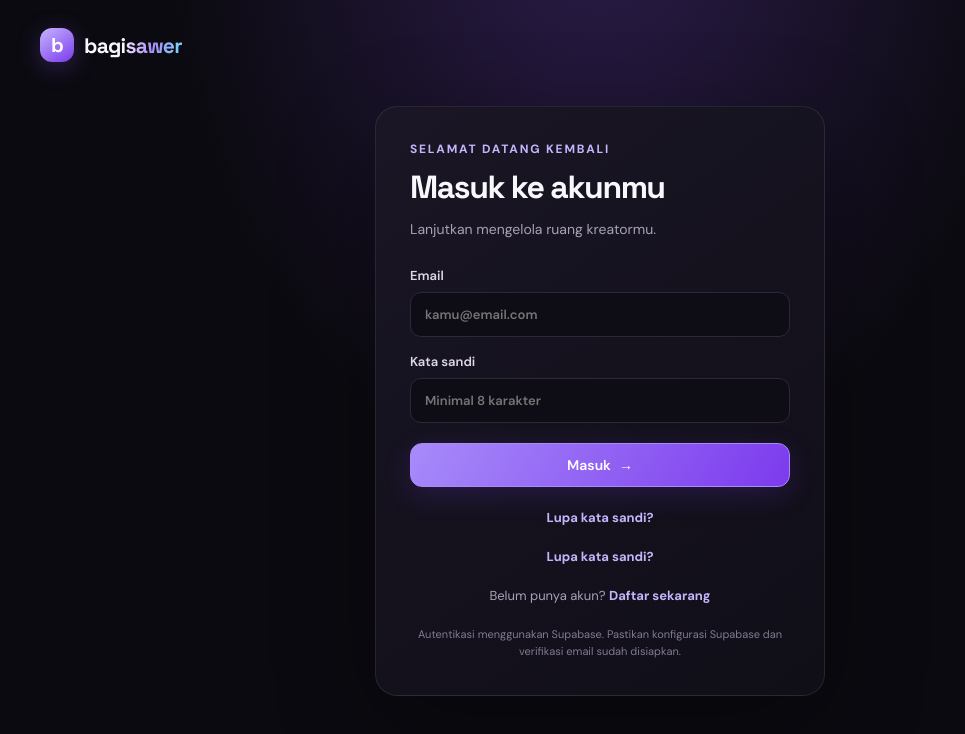
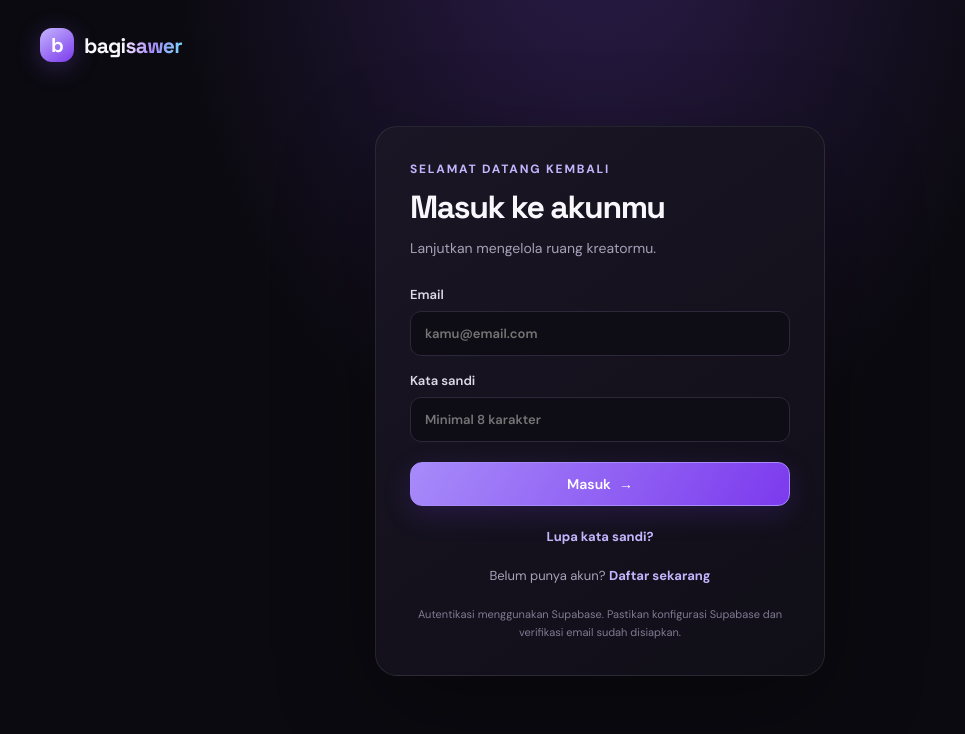
Before and after one commit to Ndraaa446/Bagisawer.my.id, a Next.js app: page /login in a window 1280 px wide. Shown: the top 734 px of the page, without its empty margins (40-1005 px from the left). Built offline with nearby package versions, Linux system fonts and the light colour scheme.

Commit message:
fix: remove duplicate password recovery link

```diff
--- a/src/components/auth-form.tsx
+++ b/src/components/auth-form.tsx
@@ -57,7 +57,6 @@ export function AuthForm({ mode }: { mode: "login" | "register" }) {
         <button className="btn btn-primary auth-submit" type="submit" disabled={busy}>{busy ? "Memproses…" : isRegister ? "Buat akun" : "Masuk"} <span aria-hidden="true">→</span></button>
       </form>
       {!isRegister && <p className="auth-switch"><Link href="/forgot-password">Lupa kata sandi?</Link></p>}
-      {!isRegister && <p className="auth-switch"><Link href="/forgot-password">Lupa kata sandi?</Link></p>}
       <p className="auth-switch">{isRegister ? "Sudah punya akun?" : "Belum punya akun?"} <Link href={isRegister ? "/login" : "/register"}>{isRegister ? "Masuk" : "Daftar sekarang"}</Link></p>
       <p className="auth-note">Autentikasi menggunakan Supabase. Pastikan konfigurasi Supabase dan verifikasi email sudah disiapkan.</p>
     </section>
```
